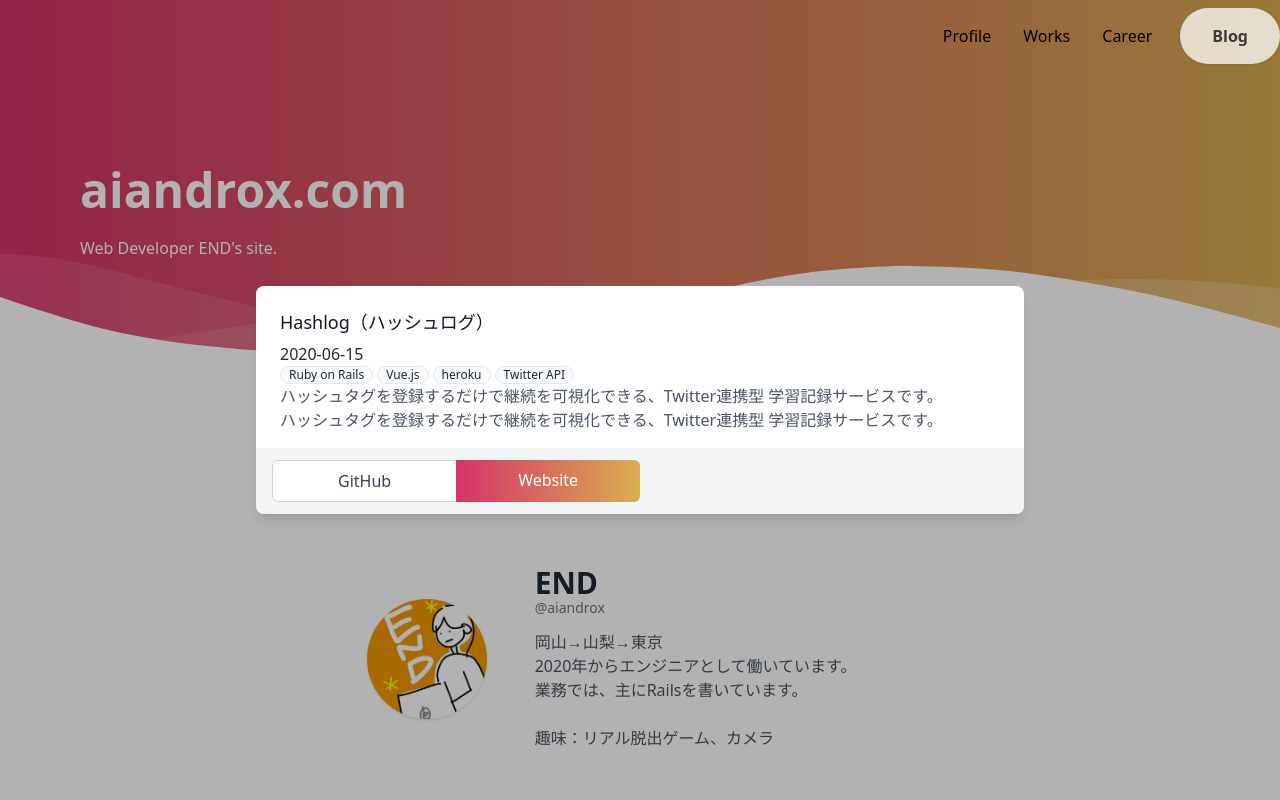
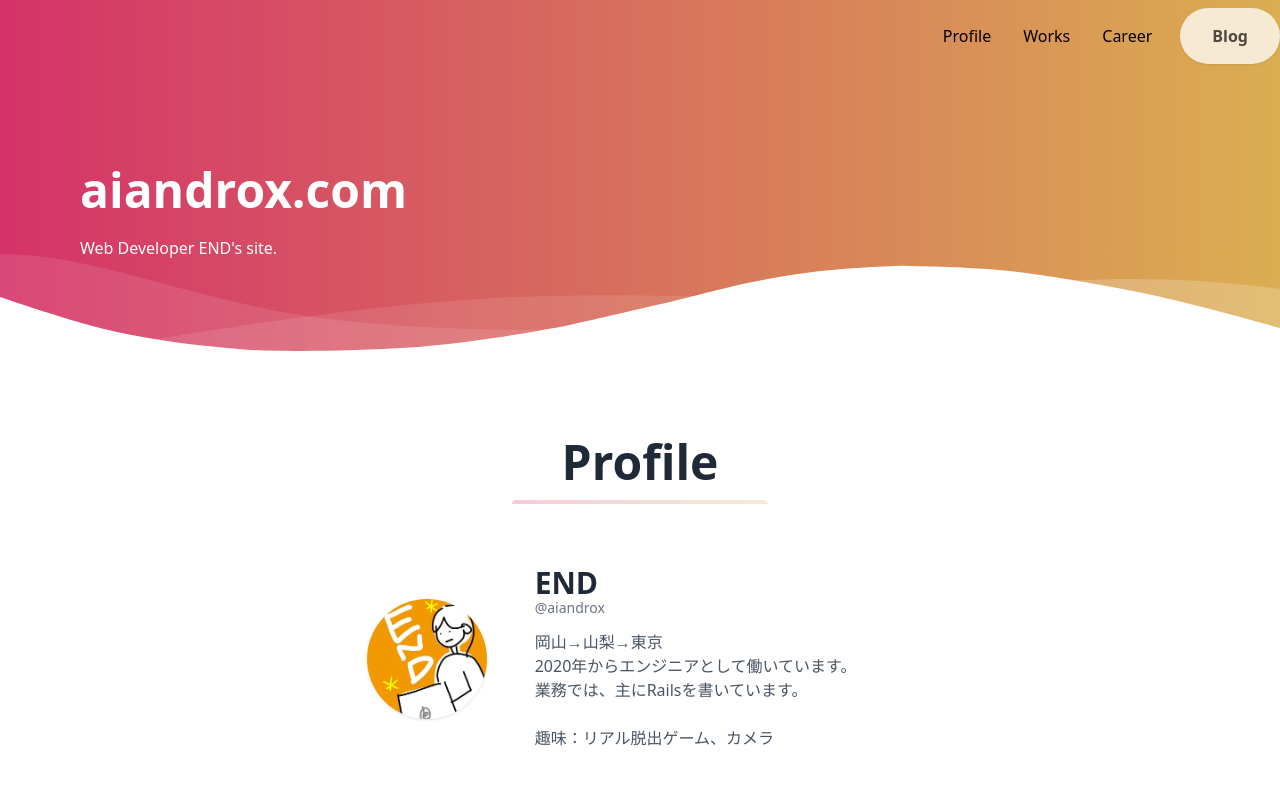
Before and after one commit to aiandrox/portfolio, a Next.js app: page / in a window 1280 px wide. Shown: the top 800 px of the page. Built offline with nearby package versions, Linux system fonts and the light colour scheme.

Commit message:
[Add] 実際のデータを渡せるようにした

```diff
--- a/components/header.tsx
+++ b/components/header.tsx
@@ -65,8 +65,8 @@ const Header: NextPage<Props> = ({ isHeightOver }: Props) => {
         <div
           className={
             openedHeader
-              ? "w-full flex-grow lg:flex lg:items-center lg:w-auto mt-2 lg:mt-0 bg-white lg:bg-transparent text-black p-4 lg:p-0 z-20"
-              : "w-full flex-grow lg:flex lg:items-center lg:w-auto mt-2 lg:mt-0 bg-white lg:bg-transparent text-black p-4 lg:p-0 z-20 hidden"
+              ? "w-full flex-grow lg:flex lg:items-center lg:w-auto mt-2 lg:mt-0 bg-white lg:bg-transparent text-black p-4 lg:p-0 z-10"
+              : "w-full flex-grow lg:flex lg:items-center lg:w-auto mt-2 lg:mt-0 bg-white lg:bg-transparent text-black p-4 lg:p-0 z-10 hidden"
           }
           id="nav-content"
         >
--- a/components/index/workModal.tsx
+++ b/components/index/workModal.tsx
@@ -1,66 +1,71 @@
 import { NextPage } from "next";
+import { Dispatch } from "react";
 import Date from "../../components/date";
+import { Work } from "../../lib/works";
 
 type Props = {
   viewed: boolean;
+  setViewedWorkModal: Dispatch<boolean>;
+  work: Work;
 };
 
-const WorksModal: NextPage<any> = ({ viewed }: Props) => {
+const WorksModal: NextPage<any> = ({
+  viewed,
+  setViewedWorkModal,
+  work,
+}: Props) => {
   return (
     <>
       {viewed && (
         <div
-          className="overflow-y-auto overflow-x-hidden fixed justify-center items-center sm:inset-0 h-modal sm:h-full flex ease-in-out inset-0 z-10 outline-none bg-black bg-opacity-30"
+          className="overflow-y-auto overflow-x-hidden fixed justify-center items-center sm:inset-0 h-modal sm:h-full flex ease-in-out inset-0 z-20 outline-none bg-black bg-opacity-30"
           aria-labelledby="modal-title"
           role="dialog"
           aria-modal="true"
-          onClick={() => (viewed = false)}
+          onClick={() => setViewedWorkModal(false)}
         >
-          <div className="sm:relative w-full h-full sm:h-auto sm:px-4">
+          <div className="sm:relative w-full h-full sm:h-auto sm:px-4 z-30">
             <div className="fixed transform bottom-0 sm:static container mx-auto w-full sm:max-w-3xl overflow-scroll bg-white sm:shadow-lg sm:rounded-lg rounded-t-lg">
               <div className="px-4 pt-5 pb-4 sm:p-6 sm:pb-4">
                 <h3 className="text-lg leading-6 font-medium text-gray-900 mb-2">
-                  Hashlog（ハッシュログ）
+                  {work.title}
                 </h3>
-                <Date dateString="2020-06-15" />
+                <Date dateString={work.date} />
 
-                <ul className="flex space-x-1">
-                  <li className="relative w-fit h-fit px-2 py-0 text-xs border rounded-full bg-gray-50">
-                    Ruby on Rails
-                  </li>
-                  <li className="relative w-fit h-fit px-2 py-0 text-xs border rounded-full bg-gray-50">
-                    Vue.js
-                  </li>
-                  <li className="relative w-fit h-fit px-2 py-0 text-xs border rounded-full bg-gray-50">
-                    heroku
-                  </li>
-                  <li className="relative w-fit h-fit px-2 py-0 text-xs border rounded-full bg-gray-50">
-                    Twitter API
-                  </li>
-                </ul>
-                <div>
-                  <p className="text-gray-600">
+                {work.technologies.length && (
+                  <ul className="flex space-x-1">
+                    {work.technologies.map((technologyName) => {
+                      return (
+                        <li className="relative w-fit h-fit px-2 py-0 text-xs border rounded-full bg-gray-50">
+                          {technologyName}
+                        </li>
+                      );
+                    })}
+                  </ul>
+                )}
+                <div className="text-gray-600">
+                  {/* <p>
                     ハッシュタグを登録するだけで継続を可視化できる、Twitter連携型
                     学習記録サービスです。
                   </p>
-                  <p className="text-gray-600">
+                  <p>
                     ハッシュタグを登録するだけで継続を可視化できる、Twitter連携型
                     学習記録サービスです。
-                  </p>
+                  </p> */}
                 </div>
               </div>
 
               <div className="bg-gray-100 px-4 py-3">
                 <div className="flex justify-center w-full sm:w-1/2 rounded-md overflow-hidden">
                   <a
-                    href="https://example.com"
+                    href={work.repo_url}
                     target="_blank"
                     className="w-full inline-flex justify-center px-4 py-2 text-base font-medium bg-white text-gray-700 hover:bg-gray-50 border border-gray-300 border-r-0 rounded-l-md"
                   >
                     GitHub
                   </a>
                   <a
-                    href="https://example.com"
+                    href={work.url}
                     target="_blank"
                     className="w-full inline-flex justify-center  px-4 py-2 text-base font-medium gradient text-white hover:opacity-80"
                   >
--- a/components/index/worksView.tsx
+++ b/components/index/worksView.tsx
@@ -1,7 +1,12 @@
 import { NextPage } from "next";
+import { useState } from "react";
+import { Work } from "../../lib/works";
 import WorkModal from "./workModal";
 
 const WorksView: NextPage<any> = ({ allWorksData }) => {
+  const [currentWork, setCurrentWork] = useState<Work>();
+  const [viewedWorkModal, setViewedWorkModal] = useState<boolean>(false);
+
   return (
     <div className="container mx-auto px-2 pt-4 pb-1 flex flex-wrap">
       <h1 className="w-full my-2 text-5xl font-bold leading-tight text-center">
@@ -11,32 +16,44 @@ const WorksView: NextPage<any> = ({ allWorksData }) => {
         <div className="h-1 mx-auto gradient w-64 opacity-25 my-0 py-0 rounded-t"></div>
       </div>
 
-      {allWorksData.map(({ id, date, title, url }) => (
+      {allWorksData.map((work: Work) => {
+        return (
+          <>
             <div
-          key={id}
+              key={work.id}
               className="w-full md:w-1/3 flex flex-col no-underline hover:no-underline"
             >
               <div className="flex-1 overflow-hidden px-3 md:px-6 py-6">
-            <a href={url} target="_blank">
-              <div className="hover:cursor-pointer">
+                <div
+                  className="hover:cursor-pointer"
+                  onClick={() => {
+                    setCurrentWork(work);
+                    setViewedWorkModal(true);
+                  }}
+                >
                   <img
-                  src={`/images/works/${id}.png`}
-                  alt={title}
+                    src={`/images/works/${work.id}.png`}
+                    alt={work.title}
                     className="rounded-lg shadow-lg hover:shadow-none"
                   />
 
                   <p className="w-full text-gray-600 text-xs md:text-sm pt-4">
-                  {date}
+                    {work.date}
                   </p>
                   <div className="w-full font-bold text-xl text-gray-800">
-                  {title}
+                    {work.title}
                   </div>
                 </div>
-            </a>
               </div>
             </div>
-      ))}
-      <WorkModal viewed={true}></WorkModal>
+          </>
+        );
+      })}
+      <WorkModal
+        viewed={viewedWorkModal}
+        setViewedWorkModal={setViewedWorkModal}
+        work={currentWork}
+      />
     </div>
   );
 };
--- a/components/layout.tsx
+++ b/components/layout.tsx
@@ -51,7 +51,7 @@ const Layout: NextPage<Props> = ({ children, home }: Props) => {
         <meta name="og:title" content={siteTitle} />
         <meta name="twitter:card" content="summary_large_image" />
       </Head>
-      <header className="fixed w-full z-30 top-0">
+      <header className="fixed w-full z-10 top-0">
         <Header isHeightOver={isHeightOver} />
       </header>
       <main>{children}</main>
--- a/lib/works.ts
+++ b/lib/works.ts
@@ -9,6 +9,9 @@ export type Work = {
   id: string;
   date: string;
   title: string;
+  url: string;
+  repo_url: string;
+  technologies: string[];
 };
 
 const worksDirectory = path.join(process.cwd(), "repositories/works");
```
Lines whose indentation alone changed are shown as unchanged.
